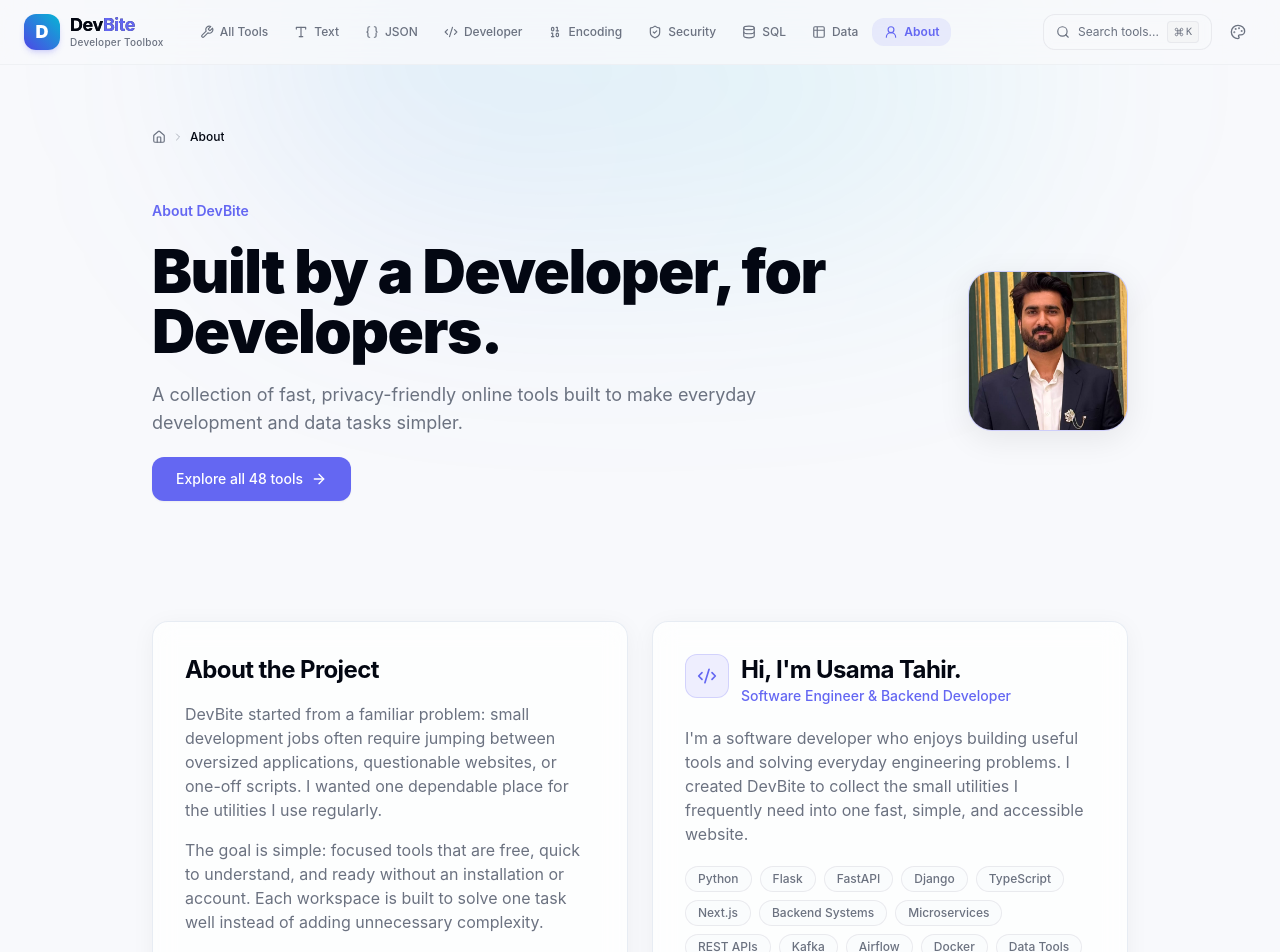
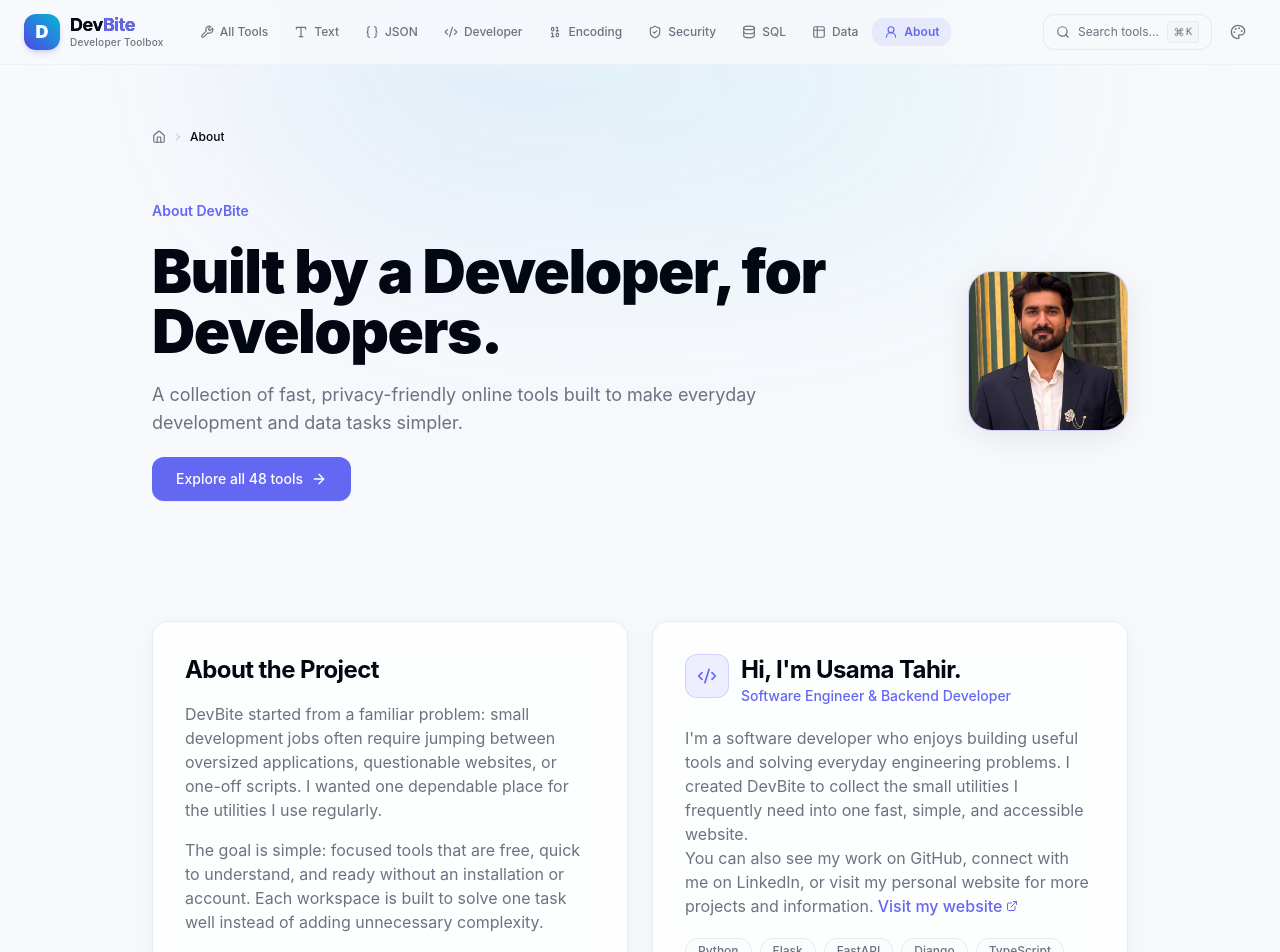
Before and after one commit to usama124/dev-bite, a Next.js app: page /about in a window 1280 px wide. Shown: the top 952 px of the page. Built offline with nearby package versions, Linux system fonts and the light colour scheme.

Commit message:
added my personal website back link

```diff
--- a/src/app/about/page.tsx
+++ b/src/app/about/page.tsx
@@ -180,6 +180,11 @@ export default function AboutPage() {
             </div>
             <p className="mt-5 text-sm leading-relaxed text-muted-foreground sm:text-base">
               {SITE_CONFIG.developer.introduction}
+              <br />You can also see my work on GitHub, connect with me on LinkedIn, or visit my personal website for more projects and information.
+              <a href={SITE_CONFIG.links.website} target="_blank" rel="noreferrer" className="ml-1 inline-flex items-center gap-1 font-medium text-primary hover:underline">
+                Visit my website
+                <ExternalLink className="h-3 w-3" />
+              </a>
             </p>
             <ul aria-label="Technologies" className="mt-5 flex flex-wrap gap-2">
               {SITE_CONFIG.developer.technologies.map((technology) => (
--- a/src/config/site.ts
+++ b/src/config/site.ts
@@ -28,7 +28,7 @@ export const SITE_CONFIG = {
     // Optional links stay hidden until a verified destination is configured.
     github: "https://github.com/usama124",
     linkedin: "https://www.linkedin.com/in/usamatahir-py",
-    website: "https://osamacodes.com",
+    website: "https://osamacodes.com/",
     buyMeACoffee: null as string | null,
   },
 } as const;
```
